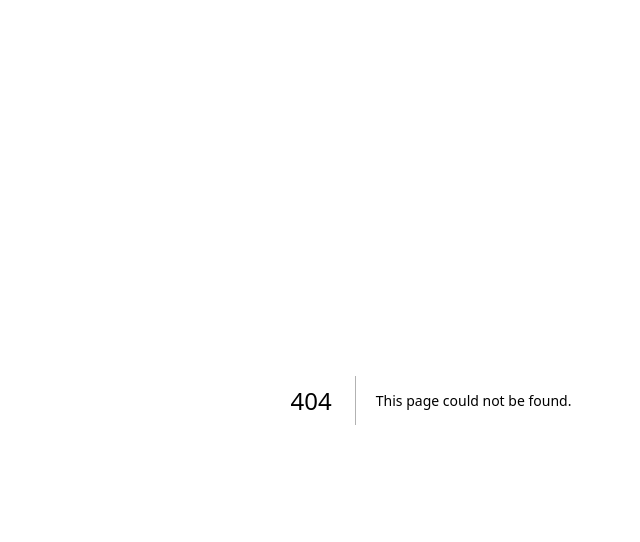
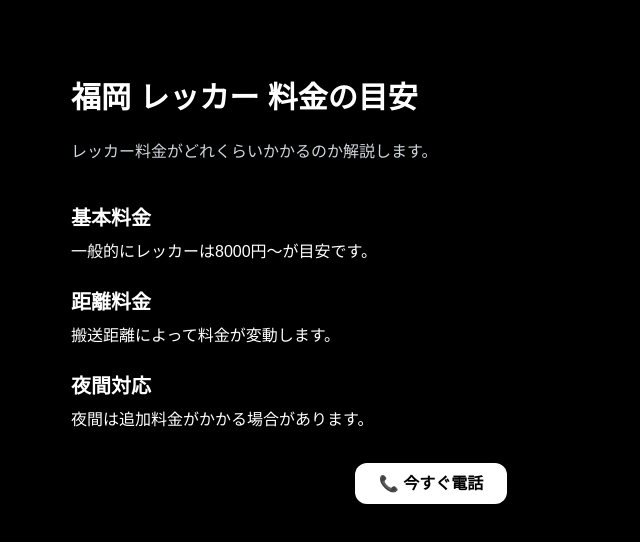
Before and after one commit to gami-official/a-produce-site, a Next.js app: page /blog/2 in a window 1280 px wide. Before the commit this address had no page. Shown: the top 542 px of the page, without its empty margins (209-849 px from the left). Built offline with nearby package versions, Linux system fonts and the light colour scheme.

Commit message:
Create page.tsx

```diff
--- /dev/null
+++ b/app/blog/2/page.tsx
@@ -0,0 +1,46 @@
+export default function BlogPost() {
+  return (
+    <main className="bg-black text-white min-h-screen">
+
+      <section className="py-20 px-6 max-w-3xl mx-auto">
+
+        <h1 className="text-3xl font-bold">
+          福岡 レッカー 料金の目安
+        </h1>
+
+        <p className="mt-6 text-gray-300">
+          レッカー料金がどれくらいかかるのか解説します。
+        </p>
+
+        <h2 className="mt-10 text-xl font-bold">
+          基本料金
+        </h2>
+        <p className="mt-2">
+          一般的にレッカーは8000円〜が目安です。
+        </p>
+
+        <h2 className="mt-6 text-xl font-bold">
+          距離料金
+        </h2>
+        <p className="mt-2">
+          搬送距離によって料金が変動します。
+        </p>
+
+        <h2 className="mt-6 text-xl font-bold">
+          夜間対応
+        </h2>
+        <p className="mt-2">
+          夜間は追加料金がかかる場合があります。
+        </p>
+
+        <div className="mt-10 text-center">
+          <a href="tel:0922925881" className="bg-white text-black px-6 py-3 rounded-xl font-bold">
+            📞 今すぐ電話
+          </a>
+        </div>
+
+      </section>
+
+    </main>
+  );
+}
```
